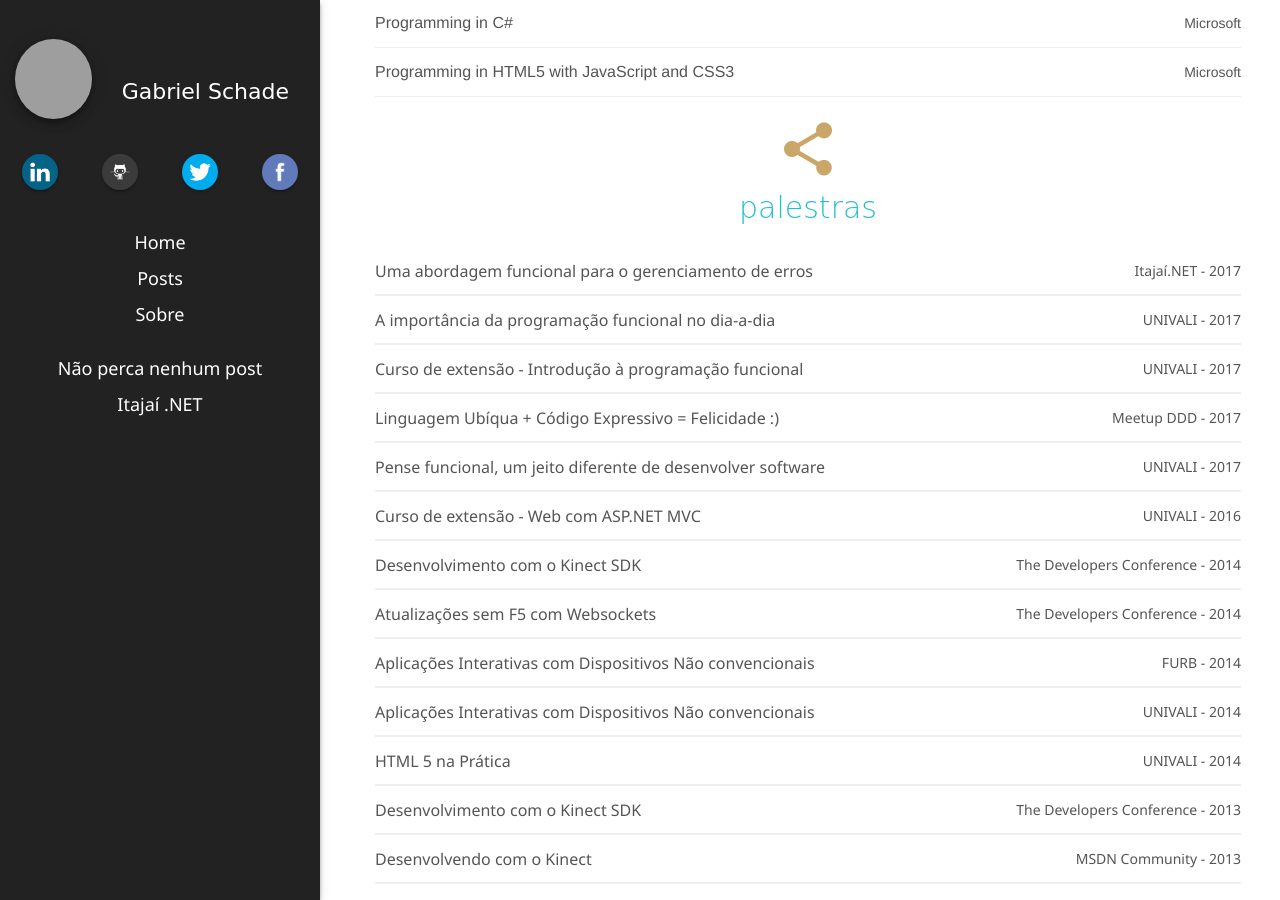
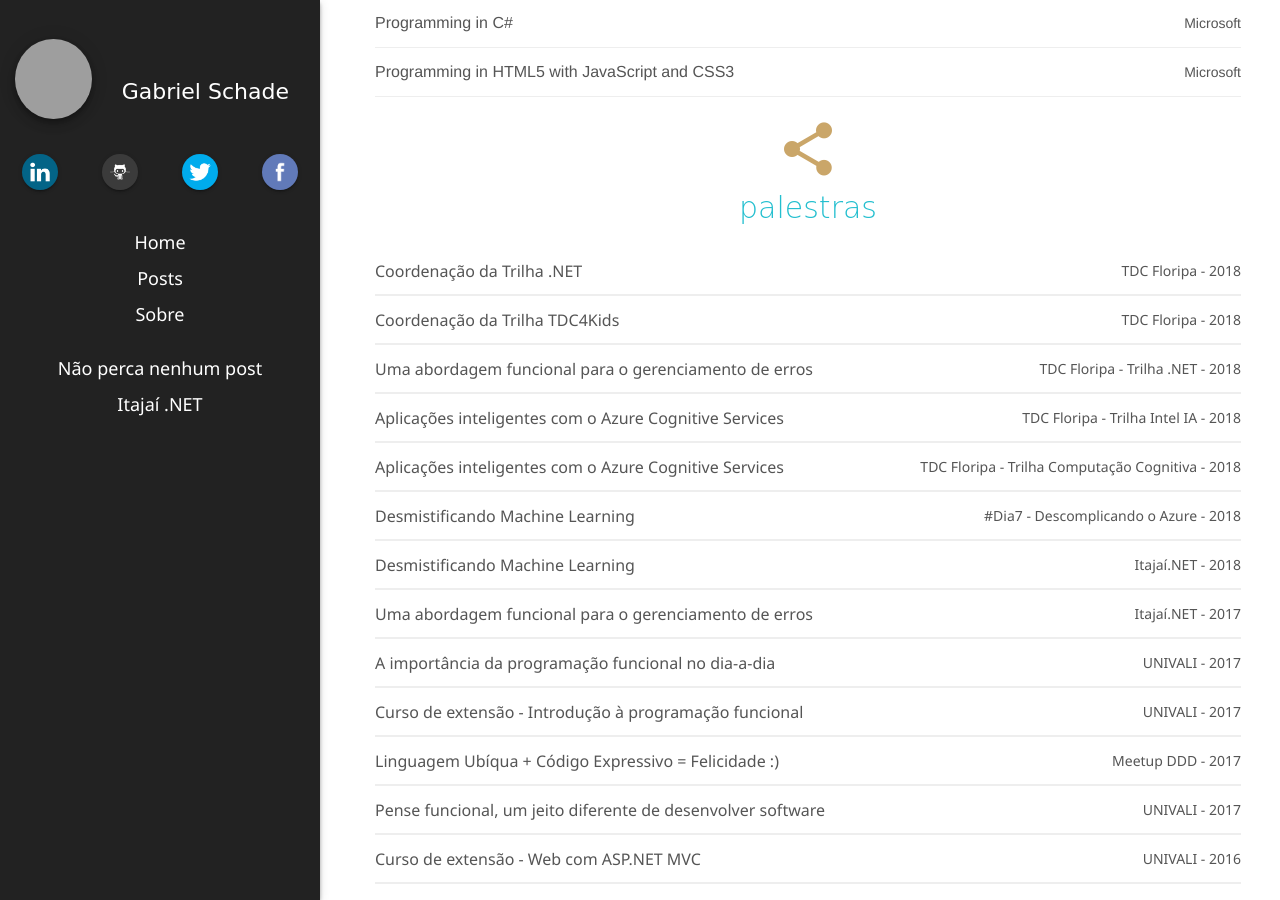
Before and after one commit to gabrielschade/gabrielschade.github.io, a Jekyll site: the page built from about.md, in a window 1280 px wide and 900 px high, scrolled down 2268 px. Built offline with Jekyll 4.4.1, drawn with Linux system fonts in a browser that asks for light colours; nearby versions of some CDN libraries; comment, search, counter and statistics services are not loaded; grey boxes are pictures that could not be loaded.

Commit message:
Ajustes na lista de palestras e post sobre a comunidade de IA

```diff
--- a/_includes/skills.html
+++ b/_includes/skills.html
@@ -130,7 +130,49 @@
         <div class="row left-align">
             <ul class="margin-side-30">
             <li class="content-list-item margin-top-0 font-16 light-bottom-border">
-                <a class="none-decoration waves-effect font-16 no-padding" href="http://univali.br">
+                <a class="none-decoration waves-effect font-16 no-padding" href="http://www.thedevelopersconference.com.br/tdc/2018/florianopolis/trilha-dot-net">
+                    Coordenação da Trilha .NET
+                <span class="right font-small"> TDC Floripa - 2018</span>
+                </a>
+            </li>
+            <li class="content-list-item margin-top-0 font-16 light-bottom-border">
+                <a class="none-decoration waves-effect font-16 no-padding" href="http://www.thedevelopersconference.com.br/tdc/2018/florianopolis/tdc4kids">
+                    Coordenação da Trilha TDC4Kids
+                <span class="right font-small"> TDC Floripa - 2018</span>
+                </a>
+            </li>
+            <li class="content-list-item margin-top-0 font-16 light-bottom-border">
+                <a class="none-decoration waves-effect font-16 no-padding" href="http://www.thedevelopersconference.com.br/tdc/2018/florianopolis/trilha-dot-net">
+                    Uma abordagem funcional para o gerenciamento de erros
+                <span class="right font-small"> TDC Floripa - Trilha .NET - 2018</span>
+                </a>
+            </li>
+            <li class="content-list-item margin-top-0 font-16 light-bottom-border">
+                <a class="none-decoration waves-effect font-16 no-padding" href="https://www.eventials.com/Globalcode/tdc-floripa-2018-ia-intel-6/">
+                    Aplicações inteligentes com o Azure Cognitive Services
+                <span class="right font-small"> TDC Floripa - Trilha Intel IA - 2018</span>
+                </a>
+            </li>
+            <li class="content-list-item margin-top-0 font-16 light-bottom-border">
+                <a class="none-decoration waves-effect font-16 no-padding" href="http://www.thedevelopersconference.com.br/tdc/2018/florianopolis/trilha-computacao-cognitiva">
+                    Aplicações inteligentes com o Azure Cognitive Services
+                <span class="right font-small"> TDC Floripa - Trilha Computação Cognitiva - 2018</span>
+                </a>
+            </li>
+            <li class="content-list-item margin-top-0 font-16 light-bottom-border">
+                <a class="none-decoration waves-effect font-16 no-padding" href="https://www.youtube.com/watch?v=YFEMBqf88To">
+                    Desmistificando Machine Learning
+                <span class="right font-small"> #Dia7 - Descomplicando o Azure - 2018</span>
+                </a>
+            </li>
+            <li class="content-list-item margin-top-0 font-16 light-bottom-border">
+                <a class="none-decoration waves-effect font-16 no-padding" href="https://gabrielschade.github.io/2018/01/30/talk-itajai-dotnet-janeiro.html">
+                    Desmistificando Machine Learning
+                <span class="right font-small"> Itajaí.NET - 2018</span>
+                </a>
+            </li>
+            <li class="content-list-item margin-top-0 font-16 light-bottom-border">
+                <a class="none-decoration waves-effect font-16 no-padding" href="https://gabrielschade.github.io/2017/11/28/talk-itajai-dotnet.html">
                     Uma abordagem funcional para o gerenciamento de erros
                 <span class="right font-small"> Itajaí.NET - 2017</span>
                 </a>
@@ -207,9 +249,6 @@
                     <span class="right font-small">MSDN Community - 2013</span>
                      </a>
             </li>
-
-
-
             </ul>
         </div>
     </div>
--- a/_posts/2018-05-07-discriminated-union.markdown
+++ b/_posts/2018-05-14-discriminated-union.markdown
@@ -1,7 +1,7 @@
 ---
 layout: post
 title:  "Crie tipos com Discriminated Unions"
-date:   2018-05-07 00:00:00 +0000
+date:   2018-05-14 00:00:00 +0000
 comments: true
 tags: [F#]
 ---
```
Also changed, not shown: _posts/2018-05-09-talk-comunidade-ia.markdown (added, +32 -0 lines).
